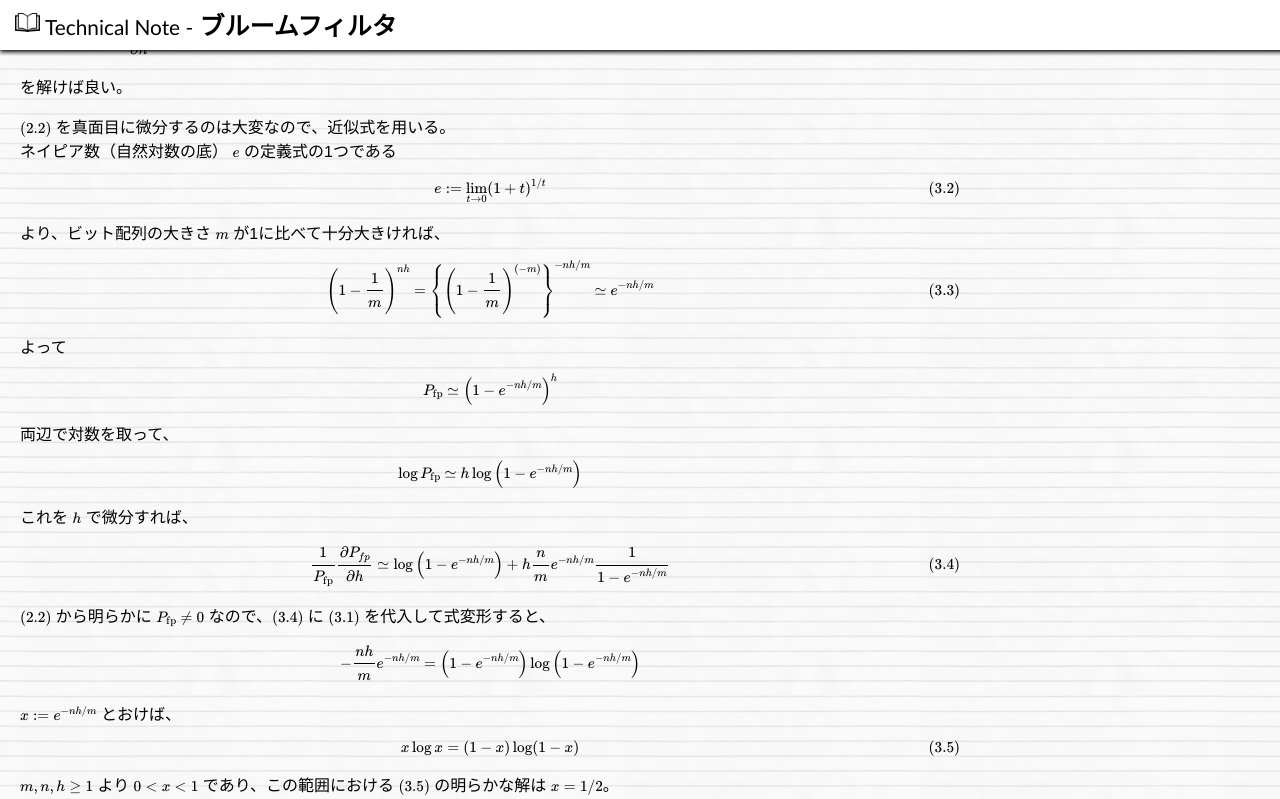
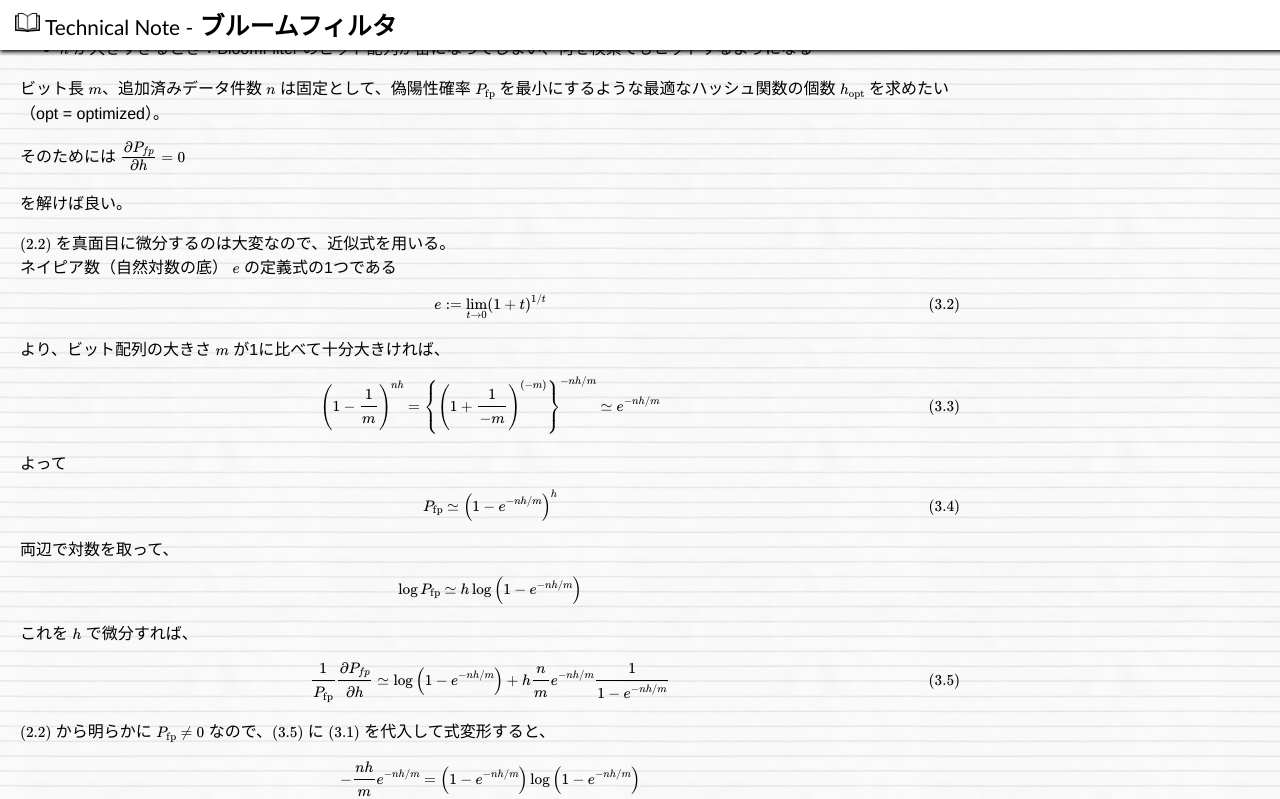
Before and after one commit to hkawabata/technical-note, a Jekyll site: the page built from docs/note/Algorithm/data-structure/bloom-filter.md, in a window 1280 px wide and 1400 px high, scrolled down 7317 px. Shown: the top 799 px of the window. Built offline with Jekyll 4.4.1, drawn with Linux system fonts in a browser that asks for light colours; nearby versions of some CDN libraries; our own code applies the rules of GitHub Pages for plain Markdown files; formulas are drawn with MathJax 3; some of the changed text lies outside the part shown.

Commit message:
2023/09/25 21:11 update

```diff
--- a/docs/note/Algorithm/data-structure/bloom-filter.md
+++ b/docs/note/Algorithm/data-structure/bloom-filter.md
@@ -251,7 +265,7 @@ $$
 $$
 \left( 1 - \cfrac{1}{m} \right)^{nh}
 =
-\left\{ \left( 1 - \cfrac{1}{m} \right)^{(-m)} \right\}^{-nh/m}
+\left\{ \left( 1 + \cfrac{1}{-m} \right)^{(-m)} \right\}^{-nh/m}
 \simeq
 e^{-nh/m}
 \tag{3.3}
@@ -280,10 +295,10 @@ $$
 \log \left( 1 - e^{-nh/m} \right)
 +
 h \cfrac{n}{m} e^{-nh/m} \cfrac{1}{1 - e^{-nh/m}}
-\tag{3.4}
+\tag{3.5}
 $$
 
-$(2.2)$ から明らかに $P_\mathrm{fp} \ne 0$ なので、$(3.4)$ に $(3.1)$ を代入して式変形すると、
+$(2.2)$ から明らかに $P_\mathrm{fp} \ne 0$ なので、$(3.5)$ に $(3.1)$ を代入して式変形すると、
 
 $$
 -\cfrac{nh}{m} e^{-nh/m}
```
Also changed, not shown: other parts of docs/note/Algorithm/data-structure/bloom-filter.md (+29 -14 lines).
